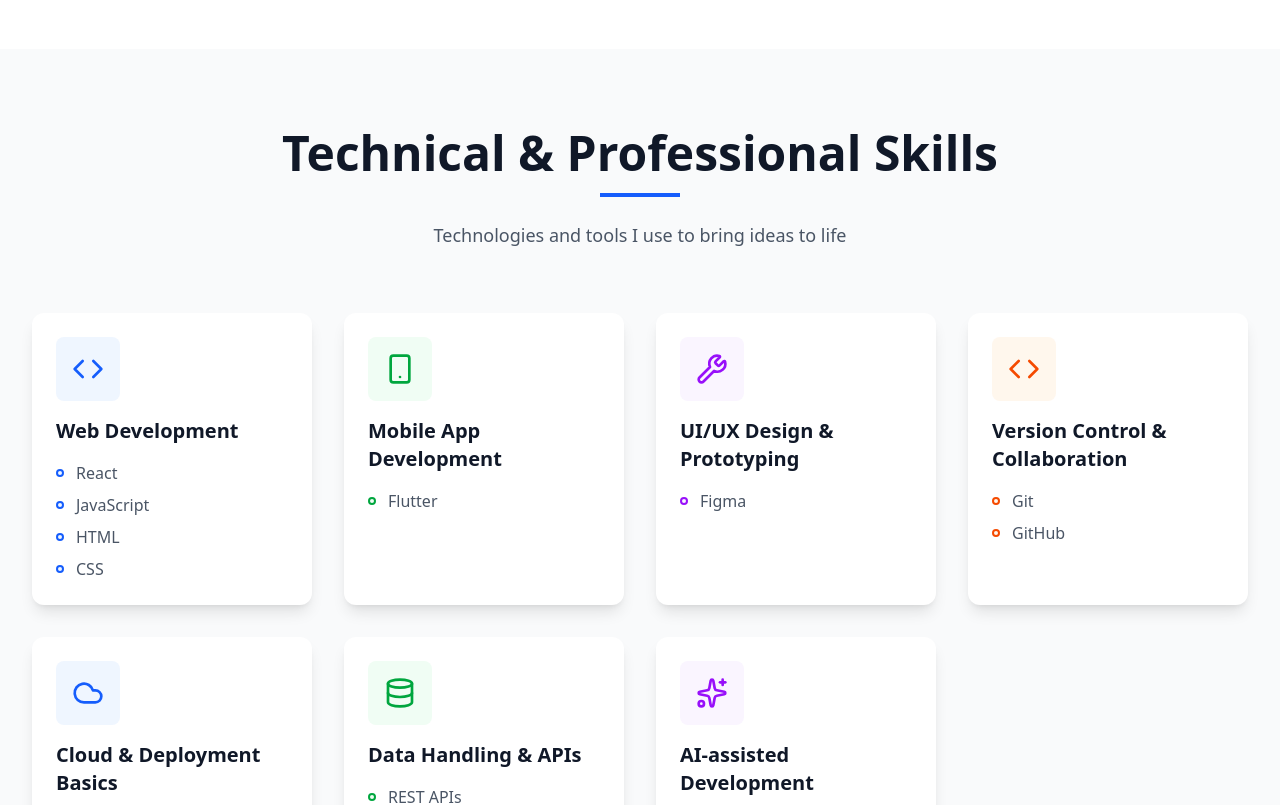
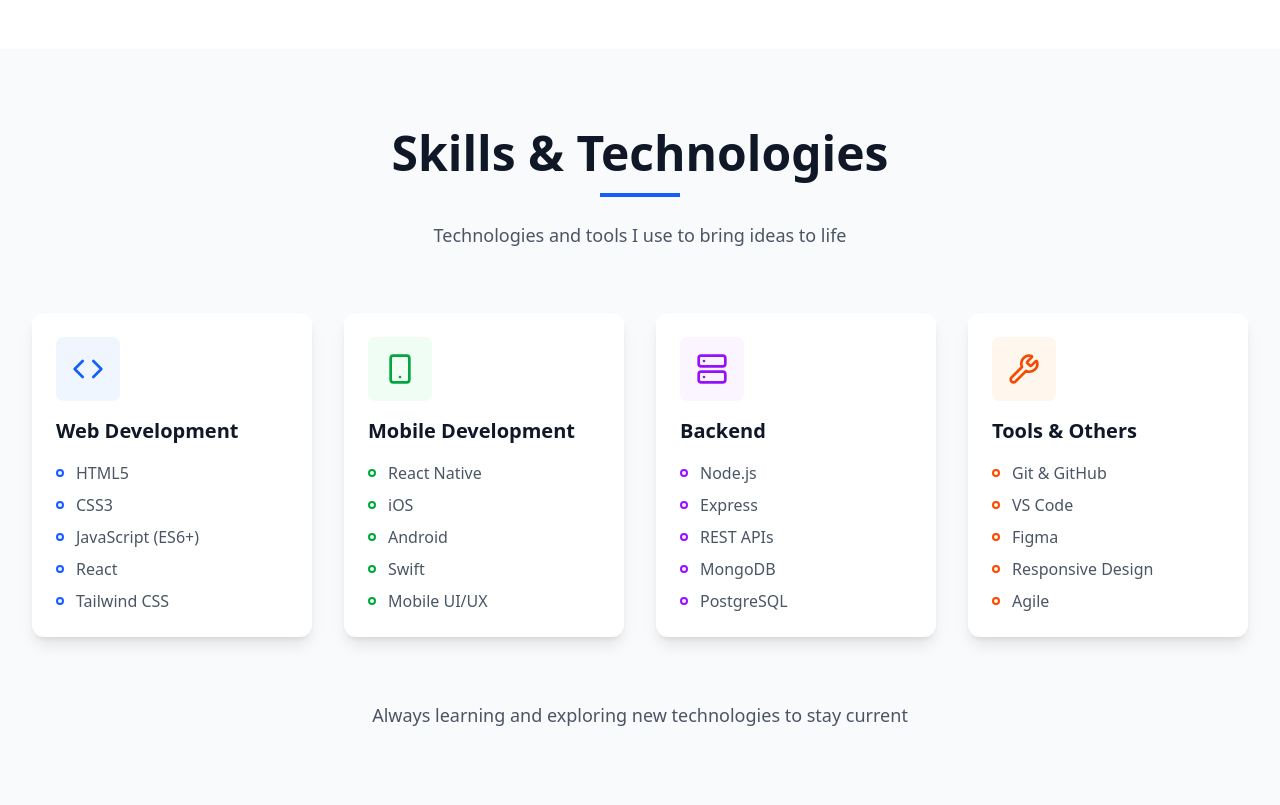
Before and after one commit to tina-codertz/react_portifolio, a React (Vite) app: page / in a window 1280 px wide. Shown: the part 1540-2345 px from the top of the page. Built offline with nearby package versions, Linux system fonts and the light colour scheme.

Commit message:
adding projects according to categories

```diff
--- a/src/components/Skills.jsx
+++ b/src/components/Skills.jsx
@@ -1,78 +1,44 @@
 import React from 'react';
-import { Code, Smartphone, Wrench, Cloud, Database, Sparkles } from 'lucide-react';
+import { Code, Smartphone, Server, Wrench } from 'lucide-react';
+
 
 export function Skills() {
-  // Organized skills data - easy to maintain and update
+  // Organized skills data
   const skillsData = [
     {
       title: 'Web Development',
       icon: <Code size={32} />,
       color: 'blue',
-      skills: ['React', 'JavaScript', 'HTML', 'CSS'],
+      skills: ['HTML5', 'CSS3', 'JavaScript (ES6+)', 'React', 'Tailwind CSS']
     },
     {
-      title: 'Mobile App Development',
+      title: 'Mobile Development',
       icon: <Smartphone size={32} />,
       color: 'green',
-      skills: ['Flutter'],
+      skills: ['React Native', 'iOS', 'Android', 'Swift', 'Mobile UI/UX']
     },
     {
-      title: 'UI/UX Design & Prototyping',
-      icon: <Wrench size={32} />,
+      title: 'Backend',
+      icon: <Server size={32} />,
       color: 'purple',
-      skills: ['Figma'],
+      skills: ['Node.js', 'Express', 'REST APIs', 'MongoDB', 'PostgreSQL']
     },
     {
-      title: 'Version Control & Collaboration',
-      icon: <Code size={32} />,
+      title: 'Tools & Others',
+      icon: <Wrench size={32} />,
       color: 'orange',
-      skills: ['Git', 'GitHub'],
-    },
-    {
-      title: 'Cloud & Deployment Basics',
-      icon: <Cloud size={32} />,
-      color: 'blue',
-      skills: ['Vercel', 'Heroku'],
-    },
-    {
-      title: 'Data Handling & APIs',
-      icon: <Database size={32} />,
-      color: 'green',
-      skills: ['REST APIs', 'JSON', 'API Integration'],
-    },
-    {
-      title: 'AI-assisted Development',
-      icon: <Sparkles size={32} />,
-      color: 'purple',
-      skills: ['AI Research Tools', 'Code Assistants'],
-    },
+      skills: ['Git & GitHub', 'VS Code', 'Figma', 'Responsive Design', 'Agile']
+    }
   ];
 
-  // Helper function to get color classes based on category
+  // Helper function for color classes
   const getColorClasses = (color) => {
     const colors = {
-      blue: {
-        bg: 'bg-blue-50',
-        text: 'text-blue-600',
-        border: 'border-blue-600',
-      },
-      green: {
-        bg: 'bg-green-50',
-        text: 'text-green-600',
-        border: 'border-green-600',
-      },
-      purple: {
-        bg: 'bg-purple-50',
-        text: 'text-purple-600',
-        border: 'border-purple-600',
-      },
-      orange: {
-        bg: 'bg-orange-50',
-        text: 'text-orange-600',
-        border: 'border-orange-600',
-      },
+      blue: { bg: 'bg-blue-50', text: 'text-blue-600', border: 'border-blue-600' },
+      green: { bg: 'bg-green-50', text: 'text-green-600', border: 'border-green-600' },
+      purple: { bg: 'bg-purple-50', text: 'text-purple-600', border: 'border-purple-600' },
+      orange: { bg: 'bg-orange-50', text: 'text-orange-600', border: 'border-orange-600' }
     };
-
     return colors[color];
   };
 
@@ -82,16 +48,16 @@
         {/* Section Header */}
         <div className="text-center mb-16">
           <h2 className="text-3xl sm:text-4xl md:text-5xl font-bold text-gray-900 mb-4">
-            Technical & Professional Skills
+            Skills & Technologies
           </h2>
-          <div className="w-20 h-1 bg-blue-600 mx-auto mb-6"></div>
+          <div className="w-20 h-1 bg-blue-600 mx-auto mb-6" />
           <p className="text-gray-600 text-lg max-w-2xl mx-auto">
             Technologies and tools I use to bring ideas to life
           </p>
         </div>
 
         {/* Skills Grid */}
-        <div className="grid grid-cols-1 sm:grid-cols-2 lg:grid-cols-3 xl:grid-cols-4 gap-8">
+        <div className="grid grid-cols-1 sm:grid-cols-2 lg:grid-cols-4 gap-8">
           {skillsData.map((category, index) => {
             const colors = getColorClasses(category.color);
 
@@ -101,10 +67,10 @@
                 className="bg-white rounded-xl shadow-lg p-6 hover:shadow-2xl transform hover:-translate-y-2 transition-all duration-300"
               >
                 {/* Icon */}
-                <div
-                  className={`${colors.bg} w-16 h-16 rounded-lg flex items-center justify-center mb-4`}
-                >
-                  <div className={colors.text}>{category.icon}</div>
+                <div className={`${colors.bg} w-16 h-16 rounded-lg flex items-center justify-center mb-4`}>
+                  <div className={colors.text}>
+                    {category.icon}
+                  </div>
                 </div>
 
                 <h3 className="text-xl font-bold text-gray-900 mb-4">
@@ -114,13 +80,10 @@
                 {/* Skills List */}
                 <ul className="space-y-2">
                   {category.skills.map((skill, skillIndex) => (
-                    <li
-                      key={skillIndex}
-                      className="text-gray-600 flex items-center"
-                    >
+                    <li key={skillIndex} className="text-gray-600 flex items-center">
                       <span
-                        className={`w-2 h-2 ${colors.bg} rounded-full mr-3 ${colors.border} border-2`}
-                      ></span>
+                        className={`w-2 h-2 ${colors.bg} ${colors.border} border-2 rounded-full mr-3`}
+                      />
                       {skill}
                     </li>
                   ))}
@@ -133,7 +96,7 @@
         {/* Footer Text */}
         <div className="mt-16 text-center">
           <p className="text-gray-600 text-lg">
-            Always learning and exploring new technologies to stay current in this fast-paced field
+            Always learning and exploring new technologies to stay current
           </p>
         </div>
       </div>
```
